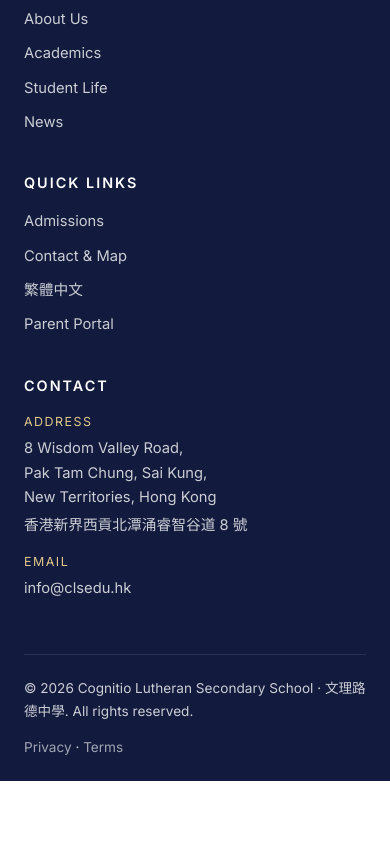
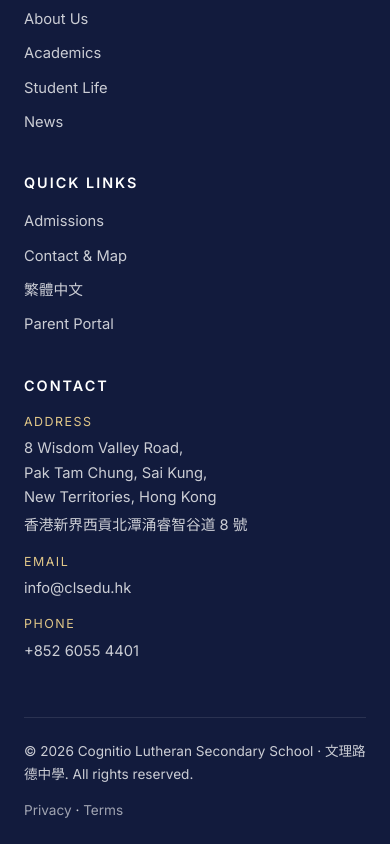
Before and after one commit to Jianxiang133/cls-website, a website: page index.html in a window 390 px wide. Shown: the part 8449-9293 px from the top of the page. Before the commit the page ends 9230 px from the top, so only its background shows below. Drawn offline with nearby package versions, Linux system fonts and the light colour scheme.

Commit message:
Add phone contact information to index.html

```diff
--- a/index.html
+++ b/index.html
@@ -294,8 +294,10 @@ Cognitio Lutheran Secondary School is the official school website of 文理路
           <dt>Address</dt>
           <dd>8 Wisdom Valley Road,<br/>Pak Tam Chung, Sai Kung,<br/>New Territories, Hong Kong</dd>
           <dd>香港新界西貢北潭涌睿智谷道 8 號</dd>
-          <dt>Email</dt>
-          <dd><a href="mailto:info@clsedu.hk">info@clsedu.hk</a></dd>
+<dt>Email</dt>
+<dd><a href="mailto:info@clsedu.hk">info@clsedu.hk</a></dd>
+<dt>Phone</dt>
+<dd><a href="tel:+85260554401">+852 6055 4401</a></dd>
         </dl>
       </div>
     </div>
```
